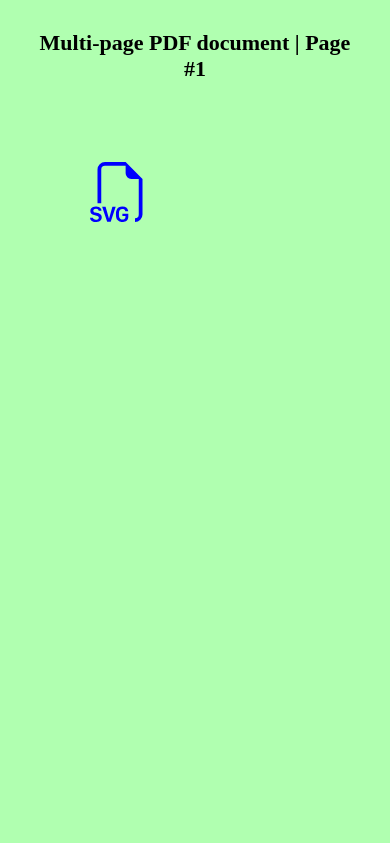
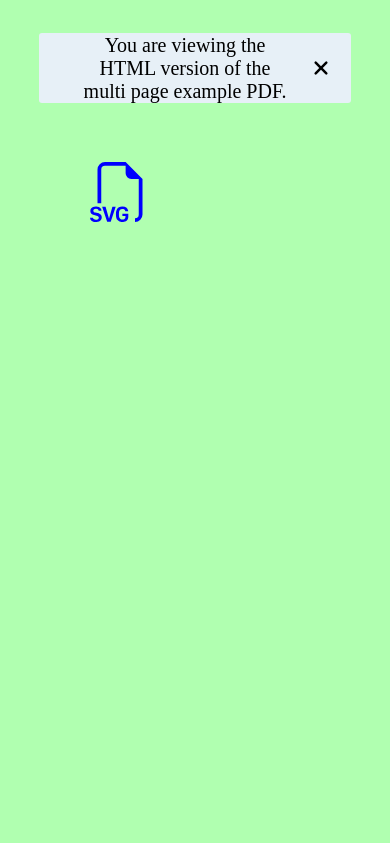
Before and after one commit to roknicmilos/django-pdf-view, a Django app: page /examples/multi-page/html/ in a window 390 px wide. Shown: the top 843 px of the page. Run offline with Django 5.2, Linux system fonts and the light colour scheme.

Commit message:
Explicitly add 'messages' to PDF context when rendering HTML (#89)

```diff
--- /dev/null
+++ b/example/static/example/css/flash_message.css
@@ -0,0 +1,48 @@
+.flash-message {
+    position: fixed;
+    top: 20px;
+    left: calc(50% - 250px);
+    margin: 0 auto;
+    height: 70px;
+    width: 500px;
+    border-radius: 3px;
+    display: flex;
+    justify-content: space-between;
+    align-items: center;
+    background-color: #e7f0f7;
+    color: black;
+    z-index: 1;
+    animation: slideInFromTop 0.5s ease-out;
+
+    @media only screen and (max-width: 768px) {
+        top: 33px;
+        width: 80%;
+        left: calc(50% - 40%);
+    }
+}
+
+.flash-message--success {
+    background-color: #c9f6cb;
+}
+
+.flash-message--error {
+    background-color: #fababa;
+}
+
+.flash-message__text {
+    width: 100%;
+    margin: 0 0 0 40px;
+    font-weight: 400;
+    text-align: center;
+    font-size: 20px;
+}
+
+.flash-message__close-button {
+    height: 20px;
+    width: 20px;
+    padding: 28px 20px;
+    display: flex;
+    justify-content: center;
+    align-items: center;
+    cursor: pointer;
+}
--- /dev/null
+++ b/example/templates/example/includes/messages.html
@@ -0,0 +1,31 @@
+{% load svg %}
+
+{% for message in messages %}
+    <div class="flash-message {% if message.tags %}flash-message--{{ message.tags }}{% endif %} js-flash-message">
+        <p class="flash-message__text">
+            {{ message }}
+        </p>
+        <div class="flash-message__close-button js-flash-message-close-button">
+            {% svg "example/svg/x.svg" %}
+        </div>
+    </div>
+{% endfor %}
+
+<script>
+    document.addEventListener("DOMContentLoaded", function () {
+        prepareFlashMessages();
+    });
+
+    function prepareFlashMessages() {
+        const closeButtons = document.querySelectorAll(".js-flash-message-close-button");
+
+        closeButtons.forEach(function (button) {
+            button.addEventListener("click", function () {
+                const flashMessage = button.closest(".js-flash-message");
+                if (flashMessage) {
+                    flashMessage.remove();
+                }
+            });
+        });
+    }
+</script>
--- a/example/templates/example/multi_page.html
+++ b/example/templates/example/multi_page.html
@@ -13,3 +13,5 @@
         {% svg 'example/svg/pdf.svg' 'red' %}
     </div>
 </div>
+
+{% include 'example/includes/messages.html' %}
--- a/example/templates/example/single_page.html
+++ b/example/templates/example/single_page.html
@@ -9,3 +9,5 @@
         {% svg 'example/svg/pdf.svg' 'red' %}
     </div>
 </div>
+
+{% include 'example/includes/messages.html' %}
--- a/example/views.py
+++ b/example/views.py
@@ -1,3 +1,5 @@
+from django.contrib import messages
+
 from pdf_view.views import PDFView
 
 
@@ -7,7 +9,15 @@
     filename = 'single_page_example_pdf.pdf'
     css_paths = [
         'example/css/single_page.css',
+        'example/css/flash_message.css',
     ]
+
+    def get(self, *args, **kwargs):
+        message = (
+            'You are viewing the HTML version of the single page example PDF.'
+        )
+        messages.info(request=self.request, message=message)
+        return super().get(*args, **kwargs)
 
 
 class MultiPageExamplePDFView(PDFView):
@@ -16,4 +26,12 @@
     filename = 'multi_page_example_pdf.pdf'
     css_paths = [
         'example/css/multi_page.css',
+        'example/css/flash_message.css',
     ]
+
+    def get(self, *args, **kwargs):
+        message = (
+            'You are viewing the HTML version of the multi page example PDF.'
+        )
+        messages.info(request=self.request, message=message)
+        return super().get(*args, **kwargs)
--- a/pdf_view/views.py
+++ b/pdf_view/views.py
@@ -1,5 +1,6 @@
 from typing import Literal
 
+from django.contrib import messages
 from django.http import HttpResponse, FileResponse
 from django.views import View
 
@@ -87,6 +88,13 @@
         }
 
     def get_context(self) -> dict:
-        return {
+        context = {
             'response_type': self.response_type,
         }
+        if self.response_type == 'html':
+            # For some reason, regardless of how template is rendered,
+            # messages collection is empty in the template, so we need
+            # to pass it explicitly.
+            context['messages'] = messages.get_messages(self.request)
+
+        return context
```
Also changed, not shown: example/static/example/svg/x.svg (added).
